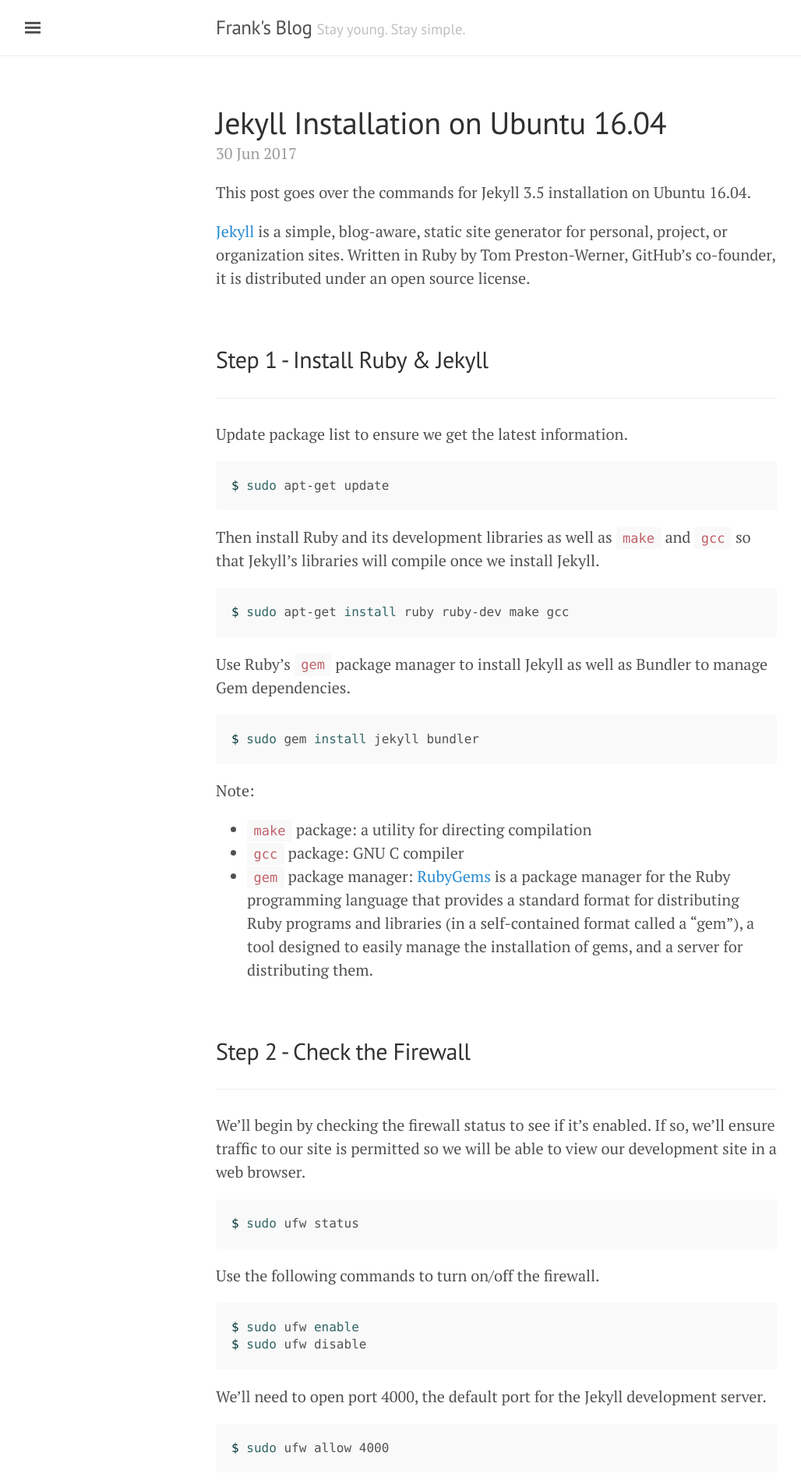
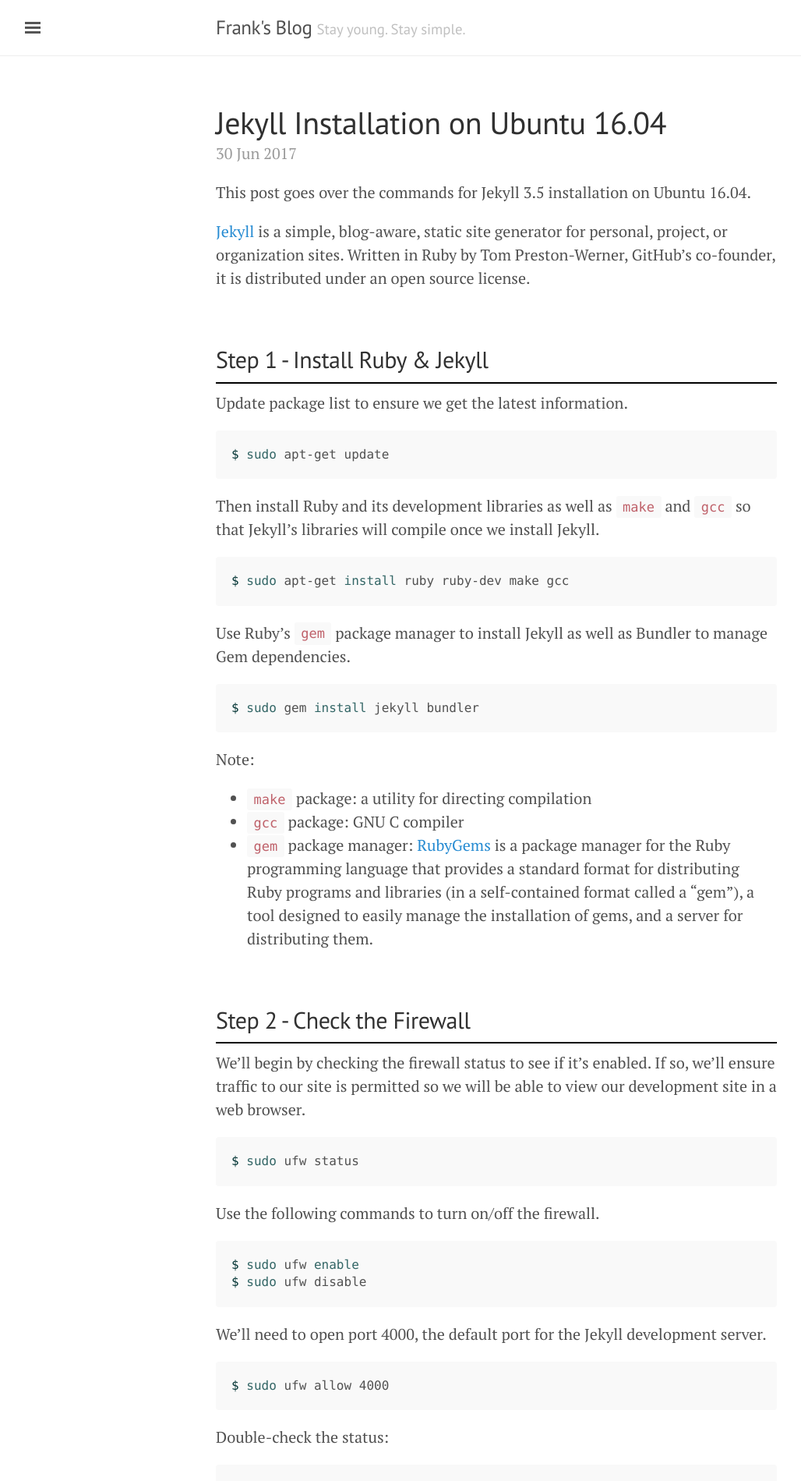
Before and after one commit to shevapato2008/myBlog, a Jekyll site: the page built from _posts/2017-06-30-Jekyll-installation-on-Ubuntu-16.04.md, in a window 1280 px wide. Shown: the top 1899 px of the page at 78% size, without its empty margins (3-1031 px from the left). Built offline with Jekyll 4.4.1, drawn with Linux system fonts in a browser that asks for light colours.

```diff
--- a/public/css/poole.css
+++ b/public/css/poole.css
@@ -130,10 +130,9 @@
 /* Misc */
 hr {
   position: relative;
-  margin: 1.5rem 0;
+  margin: 0.5rem 0;
   border: 0;
-  border-top: 1px solid #eee;
-  border-bottom: 1px solid #fff;
+  border-top: 2px solid #000000;
 }
 
 abbr {
@@ -150,7 +149,7 @@
 /* Code */
 code,
 pre {
-  font-family: Menlo, Monaco, "Courier New", monospace;
+  font-family: Menlo, Monaco, "Consolas", monospace;
 }
 code {
   padding: .25em .5em;
```
